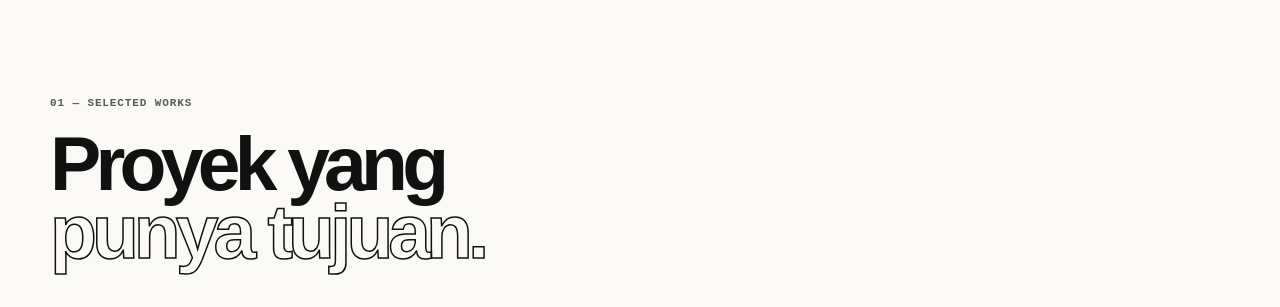
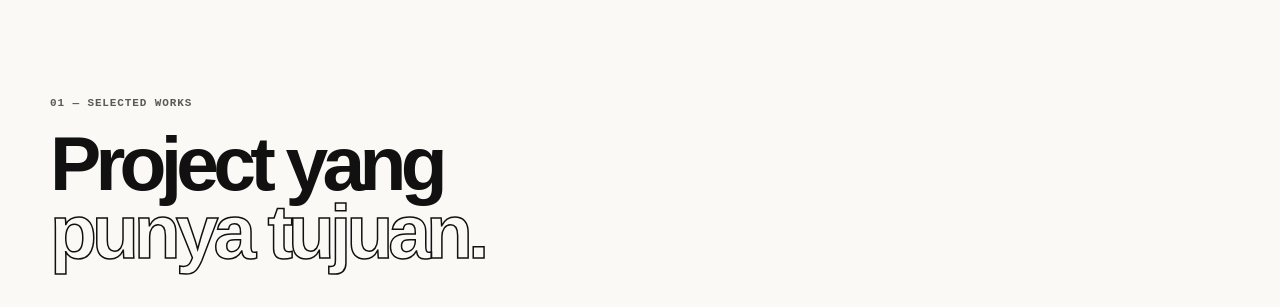
Before and after one commit to Defandra-ops/Web-porto, an Astro site: page / in a window 1280 px wide. Shown: the part 1300-1607 px from the top of the page. Built offline with nearby package versions, Linux system fonts and the light colour scheme; Astro itself is replaced by a stand-in of ours.

Commit message:
fixing wrong text

```diff
--- a/src/pages/index.astro
+++ b/src/pages/index.astro
@@ -119,7 +119,7 @@ const projects = (await getCollection("projects"))
       <div class="section-heading">
         <div>
           <p class="section-index" data-i18n-en="01 — SELECTED WORKS" data-i18n-ja="01 — 主なプロジェクト">01 — SELECTED WORKS</p>
-          <h2 data-i18n-en="Projects with<br /><span class='outline-title'>a purpose.</span>" data-i18n-ja="目的のある<br /><span class='outline-title'>プロジェクト。</span>" data-i18n-html>Proyek yang<br /><span class="outline-title">punya tujuan.</span></h2>
+          <h2 data-i18n-en="Projects with<br /><span class='outline-title'>a purpose.</span>" data-i18n-ja="目的のある<br /><span class='outline-title'>プロジェクト。</span>" data-i18n-html>Project yang<br /><span class="outline-title">punya tujuan.</span></h2>
         </div>
         <!-- <p class="section-intro">
           Kumpulan studi kasus yang menunjukkan cara saya merancang, membangun, dan
```
